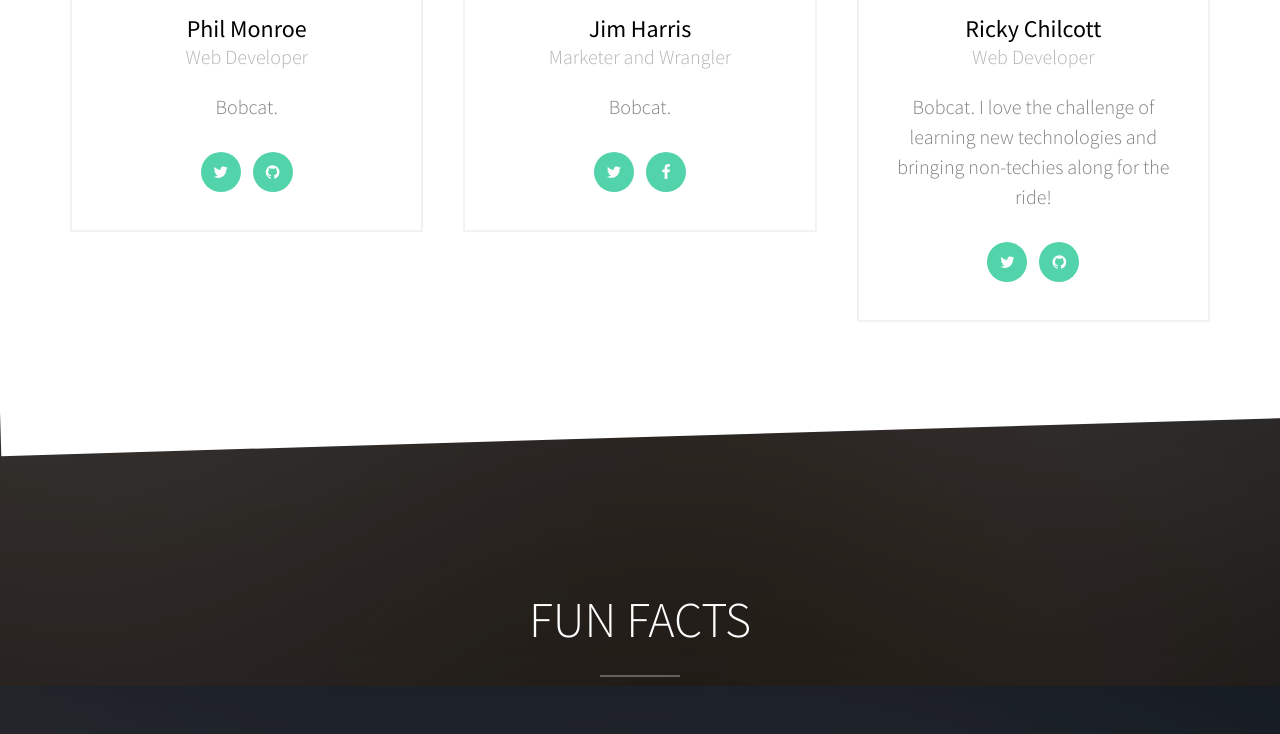
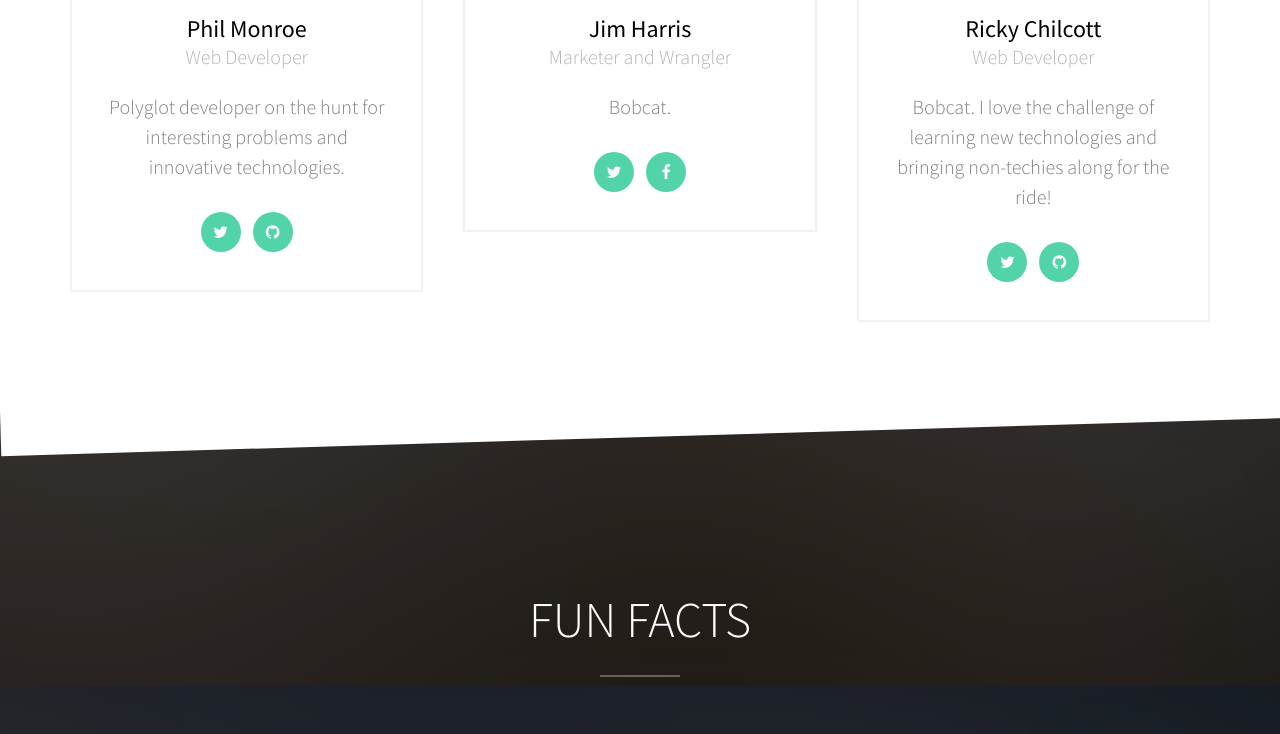
Before and after one commit to Rakefire/rakefire.github.io, a Jekyll site: the page built from index.html, in a window 1280 px wide and 900 px high, scrolled down 4801 px, cut to the strip 166-900 px from the top of the window. Built offline with Jekyll 4.4.1, drawn with Linux system fonts in a browser that asks for light colours; some web fonts are replaced.

Commit message:
Updated '/_includes/sections/about.html' via CloudCannon

```diff
--- a/_includes/sections/about.html
+++ b/_includes/sections/about.html
@@ -2,7 +2,7 @@
 	<div class="container">
 		<div class="row">
 			<div class="col-md-12 section-heading text-center">
-				<h2 class="">About</h2>
+				<h2>About</h2>
 				<div class="row">
 					<div class="col-md-8 col-md-offset-2 subtext">
 						<h3 class="editable">We started out as friends and now we build kick ass software together.</h3>
@@ -13,10 +13,10 @@
 		<div class="row">
 			<div class="col-md-4">
 				<div class="person text-center">
-					<figure><img src="//www.gravatar.com/avatar/edb4db6925cb04df97de0309348ec228?d=mm&s=240" alt="Phil Monroe"></figure>
+					<figure><img src="//www.gravatar.com/avatar/edb4db6925cb04df97de0309348ec228?d=mm&s=240" alt="Phil Monroe" /></figure>
 					<h3 class="editable">Phil Monroe</h3>
 					<span class="position">Web Developer</span>
-					<p class="editable">Bobcat.</p>
+					<p class="editable">Polyglot developer on the hunt for interesting problems and innovative technologies.</p>
 					<ul class="social social-circle">
 						<li><a href="https://www.twitter.com/philmonroe"><i class="icon-twitter"></i></a></li>
 						<li><a href="https://www.github.com/phil-monroe"><i class="icon-github"></i></a></li>
@@ -25,7 +25,7 @@
 			</div>
 			<div class="col-md-4">
 				<div class="person text-center">
-					<figure><img src="//www.gravatar.com/avatar/15d133e93b104e76e5316856d358edb4?d=mm&s=240" alt="Jim Harris"></figure>
+					<figure><img src="//www.gravatar.com/avatar/15d133e93b104e76e5316856d358edb4?d=mm&s=240" alt="Jim Harris" /></figure>
 					<h3 class="editable">Jim Harris</h3>
 					<span class="position">Marketer and Wrangler</span>
 					<p class="editable">Bobcat.</p>
@@ -37,7 +37,7 @@
 			</div>
 			<div class="col-md-4">
 				<div class="person text-center">
-					<figure><img src="//www.gravatar.com/avatar/eb0ca30a139a9dc5f4d826ac62dde443?d=mm&s=240" alt="Ricky Chilcott"></figure>
+					<figure><img src="//www.gravatar.com/avatar/eb0ca30a139a9dc5f4d826ac62dde443?d=mm&s=240" alt="Ricky Chilcott" /></figure>
 					<h3 class="editable">Ricky Chilcott</h3>
 					<span class="position">Web Developer</span>
 					<p class="editable">Bobcat. I love the challenge of learning new technologies and bringing non-techies along for the ride!</p>
```
